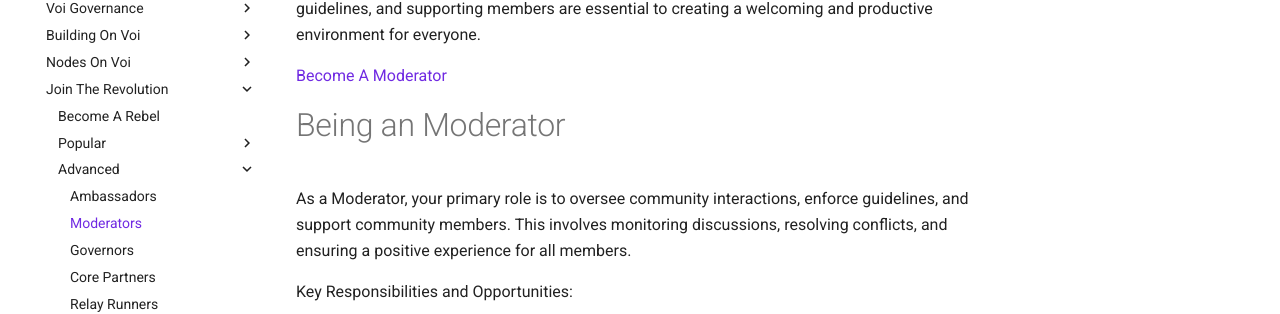
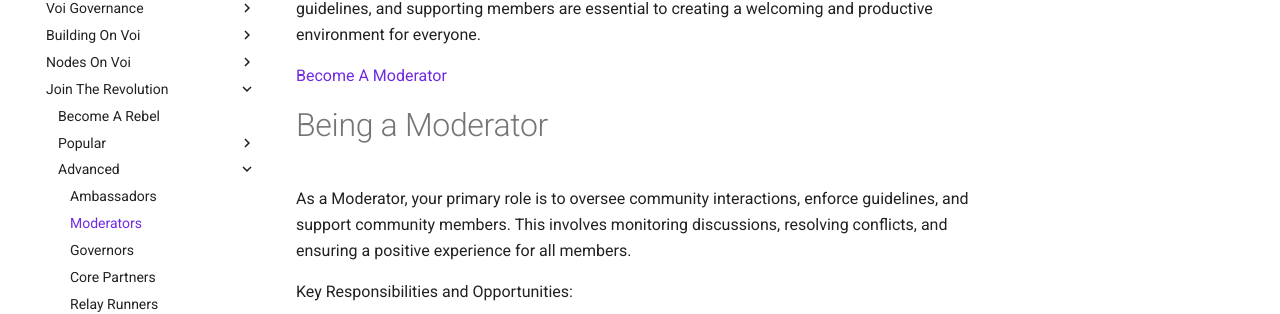
Before and after one commit to VoiNetwork/learn-more, an MkDocs documentation site: the page built from docs/join-the-revolution/advanced/moderators.md, in a window 1280 px wide and 900 px high, scrolled down 308 px. Shown: the part 154-468 px from the top of the window. Built offline with MkDocs 1.6.1 and Material for MkDocs 9.7.7, drawn with Linux system fonts in a browser that asks for light colours; plug-ins that fetch from the network failed and are left out; comment, search, counter and statistics services are not loaded.

Commit message:
Update grammar

```diff
--- a/docs/join-the-revolution/advanced/moderators.md
+++ b/docs/join-the-revolution/advanced/moderators.md
@@ -10,7 +10,7 @@
 
 [Become A Moderator](https://forms.gle/sAZey5LCLPbZfvfr7)
 
-# Being an Moderator
+# Being a Moderator
 
 As a Moderator, your primary role is to oversee community interactions, enforce guidelines, and support community members. This involves monitoring discussions, resolving conflicts, and ensuring a positive experience for all members.
 
```
